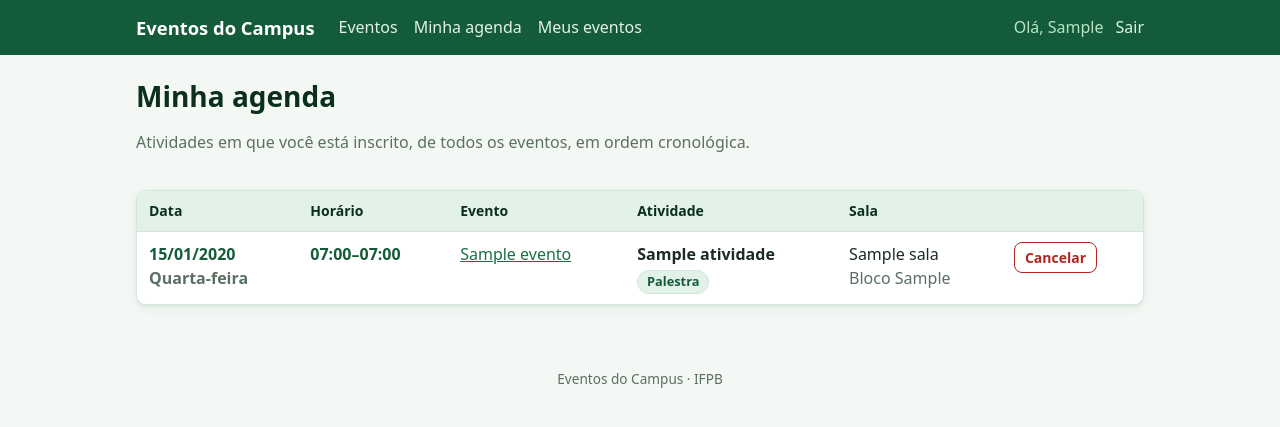
After one commit to SuetoneCarneiro/event-management-system-rad, a Django app: page /agenda/ in a window 1280 px wide. The commit adds this page. Shown: the top 427 px of the page. Run offline with Django 4.2, Linux system fonts and the light colour scheme; a user stored in the database is signed in; tables that the repository leaves empty hold one stand-in row (values such as "Sample post").

Commit message:
feat: adiciona Minha agenda do participante
Co-Authored-By: Claude Opus 5.5 <noreply@anthropic.com>

```diff
--- /dev/null
+++ b/eventos/templates/eventos/agenda.html
@@ -0,0 +1,58 @@
+{% extends 'base.html' %}
+
+{% block titulo %}Minha agenda · Eventos do Campus{% endblock %}
+
+{% block conteudo %}
+<div class="cabecalho-pagina">
+    <div>
+        <h1>Minha agenda</h1>
+        <p class="texto-suave">Atividades em que você está inscrito, de todos os eventos, em ordem cronológica.</p>
+    </div>
+</div>
+
+{% if inscricoes %}
+    <div class="tabela-rolavel cartao sem-padding">
+        <table class="tabela tabela-agenda">
+            <thead>
+                <tr>
+                    <th>Data</th>
+                    <th>Horário</th>
+                    <th>Evento</th>
+                    <th>Atividade</th>
+                    <th>Sala</th>
+                    <th></th>
+                </tr>
+            </thead>
+            <tbody>
+                {% for inscricao in inscricoes %}
+                    {% with atividade=inscricao.atividade %}
+                        <tr>
+                            <td class="horario">{{ atividade.data_hora_inicio|date:"d/m/Y" }}<br>
+                                <span class="texto-suave">{{ atividade.data_hora_inicio|date:"l"|capfirst }}</span></td>
+                            <td class="horario">{{ atividade.data_hora_inicio|date:"H:i" }}–{{ atividade.data_hora_fim|date:"H:i" }}</td>
+                            <td><a href="{% url 'eventos:detalhe' atividade.evento_id %}">{{ atividade.evento.nome }}</a></td>
+                            <td>
+                                <strong>{{ atividade.titulo }}</strong><br>
+                                <span class="etiqueta etiqueta-neutra">{{ atividade.get_tipo_display }}</span>
+                            </td>
+                            <td>{{ atividade.sala.nome }}<br><span class="texto-suave">Bloco {{ atividade.sala.bloco }}</span></td>
+                            <td>
+                                <form class="em-linha" method="post" action="{% url 'eventos:cancelar_inscricao_atividade' inscricao.pk %}">
+                                    {% csrf_token %}
+                                    <input type="hidden" name="next" value="{{ request.path }}">
+                                    <button type="submit" class="botao-perigo botao-pequeno">Cancelar</button>
+                                </form>
+                            </td>
+                        </tr>
+                    {% endwith %}
+                {% endfor %}
+            </tbody>
+        </table>
+    </div>
+{% else %}
+    <div class="vazio">
+        Você ainda não se inscreveu em nenhuma atividade.
+        <a href="{% url 'eventos:lista' %}">Veja os eventos</a>.
+    </div>
+{% endif %}
+{% endblock %}
--- a/eventos/urls.py
+++ b/eventos/urls.py
@@ -17,6 +17,7 @@ urlpatterns = [
     path('atividades/<int:pk>/editar/', views.AtividadeUpdateView.as_view(), name='atividade_editar'),
     path('atividades/<int:pk>/excluir/', views.AtividadeDeleteView.as_view(), name='atividade_excluir'),
     path('meus-eventos/', views.meus_eventos, name='meus_eventos'),
+    path('agenda/', views.AgendaView.as_view(), name='agenda'),
     path('eventos/<int:pk>/inscrever/', views.inscrever_evento, name='inscrever_evento'),
     path('inscricoes/<int:pk>/cancelar/', views.cancelar_inscricao_evento, name='cancelar_inscricao_evento'),
     path('atividades/<int:pk>/inscrever/', views.inscrever_atividade, name='inscrever_atividade'),
--- a/eventos/views.py
+++ b/eventos/views.py
@@ -68,6 +68,21 @@ class EventoDetailView(DetailView):
 def meus_eventos(request):
     eventos = Evento.objects.filter(organizador=request.user)
     return render(request, 'eventos/meus_eventos.html', {'eventos': eventos})
+
+
+class AgendaView(LoginRequiredMixin, ListView):
+    """RF8: atividades do usuário logado, de todos os eventos, em ordem cronológica."""
+    template_name = 'eventos/agenda.html'
+    context_object_name = 'inscricoes'
+
+    def get_queryset(self):
+        # get_queryset (e não o atributo queryset) porque o filtro depende de quem acessa.
+        return (
+            InscricaoAtividade.objects
+            .filter(inscricao_evento__participante=self.request.user)
+            .select_related('atividade__evento', 'atividade__sala')
+            .order_by('atividade__data_hora_inicio')
+        )
 
 
 # --- Organizador: autorização em três camadas ---
--- a/static/css/estilo.css
+++ b/static/css/estilo.css
@@ -189,3 +189,6 @@ form.em-linha { display: inline; margin: 0; }
     .nav { flex-basis: 100%; }
     h1 { font-size: 1.45rem; }
 }
+
+/* Agenda */
+.tabela-agenda { min-width: 720px; }
--- a/templates/base.html
+++ b/templates/base.html
@@ -12,6 +12,9 @@
             <a class="marca" href="{% url 'eventos:lista' %}">Eventos do Campus</a>
             <nav class="nav">
                 <a href="{% url 'eventos:lista' %}">Eventos</a>
+                {% if user.is_authenticated %}
+                    <a href="{% url 'eventos:agenda' %}">Minha agenda</a>
+                {% endif %}
                 {% if perms.eventos.add_evento %}
                     <a href="{% url 'eventos:meus_eventos' %}">Meus eventos</a>
                 {% endif %}
```
